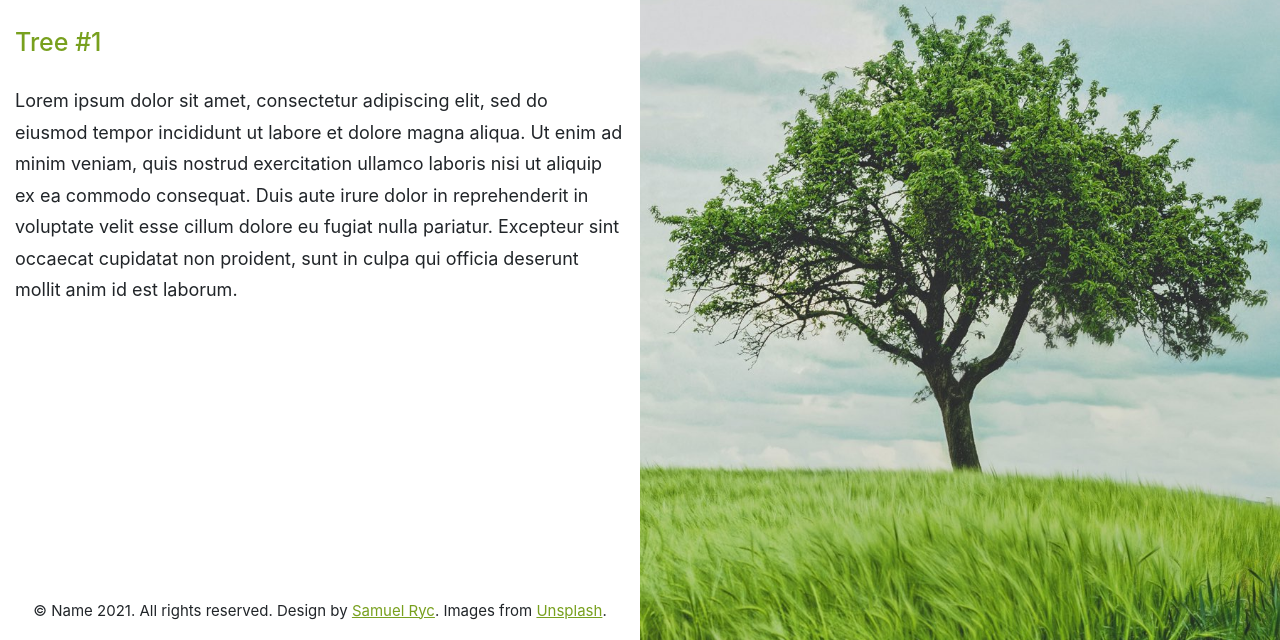
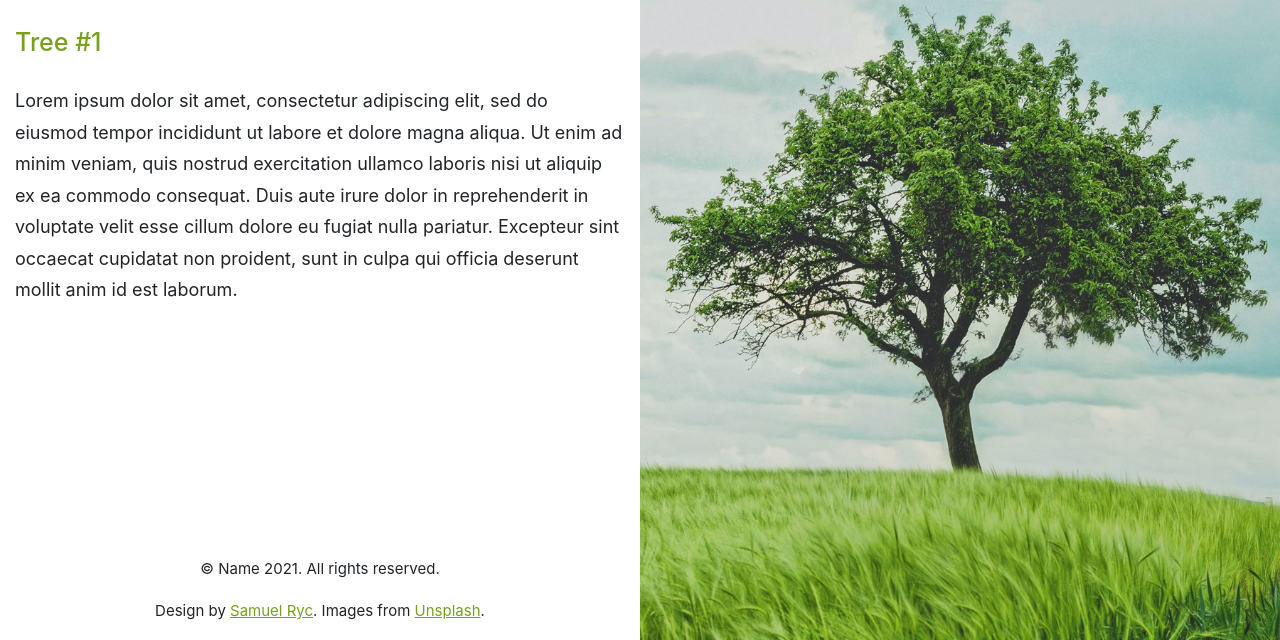
Before and after one commit to samuelryc/evora, a plain HTML site: page index.html in a window 1280 px wide. Shown: the part 86-726 px from the top of the page. Drawn offline with Linux system fonts and the light colour scheme.

Commit message:
Update index.html

```diff
--- a/index.html
+++ b/index.html
@@ -93,8 +93,11 @@
                 <footer class="sticky-bottom">
                     <div class="copyright">
                         <p>
-                            &copy Name 2021. All rights reserved. Design by <a href="https://samuelryc.com" target="_blank">Samuel Ryc</a>. Images from <a href="https://unsplash.com" target="_blank">Unsplash</a>.
+                            &copy Name 2021. All rights reserved.
                         </p>
+			<p>
+			    Design by <a href="https://samuelryc.com" target="_blank">Samuel Ryc</a>. Images from <a href="https://unsplash.com" target="_blank">Unsplash</a>.
+			</p>
                     </div>
                     <div class="social-medias">
                         <ul>
```
